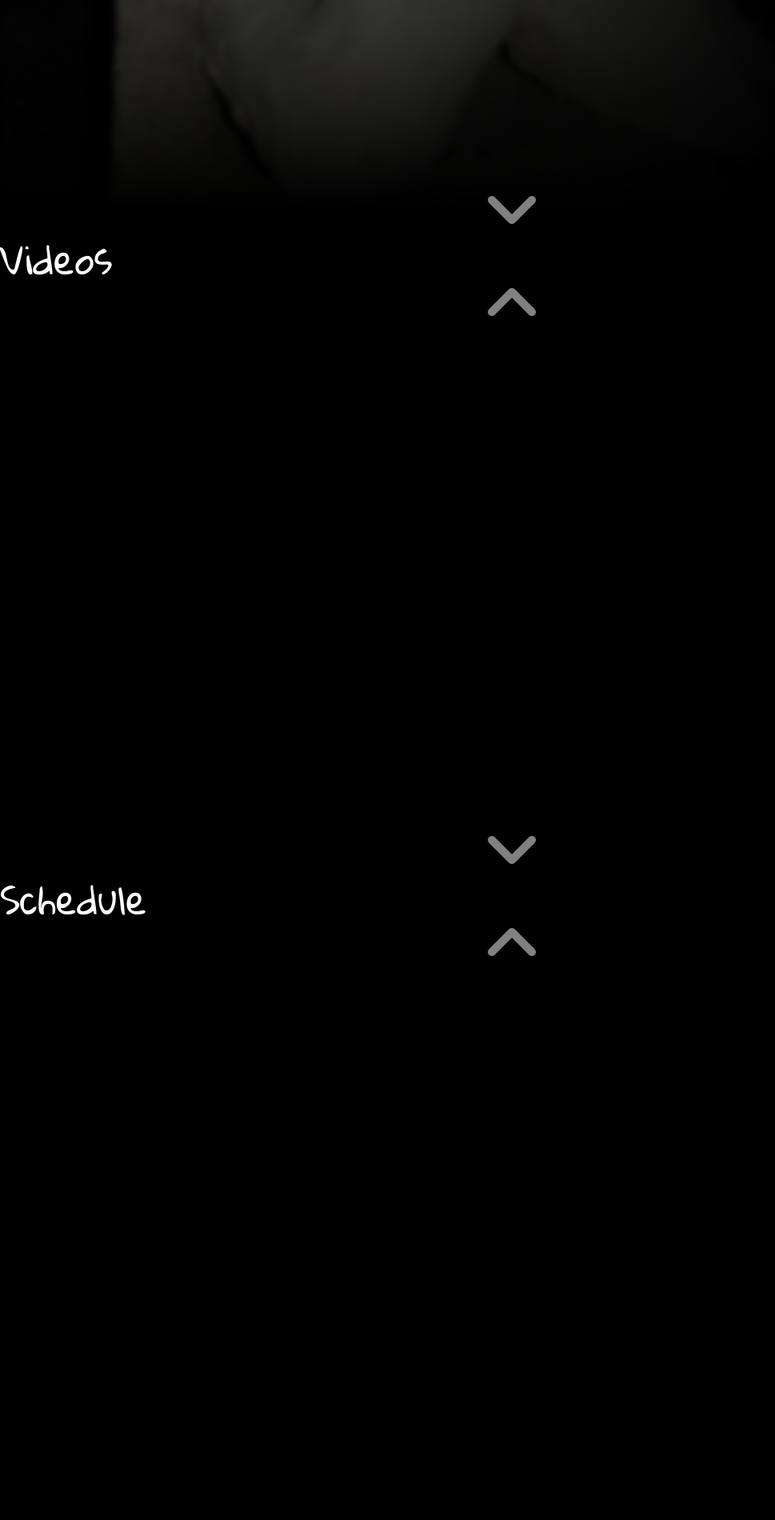
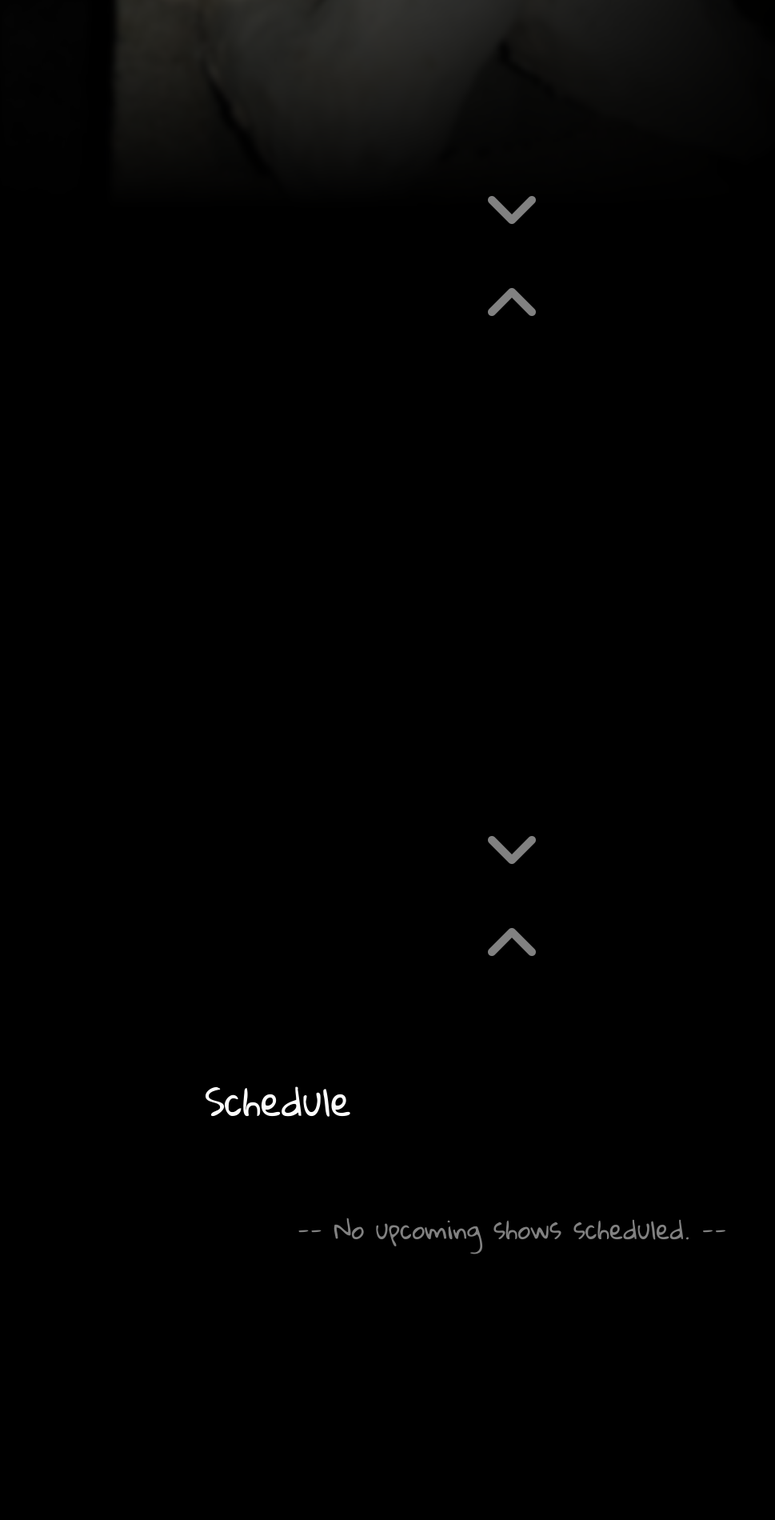
Before and after one commit to maffkipp/bogbody_v2, a PHP site: page /dist/index.html in a window 1280 px wide. Shown: the part 2400-4300 px from the top of the page at 80% size, without its empty margins (0-969 px from the left). Run offline with PHP 8.4, Linux system fonts and the light colour scheme; some libraries are stand-ins or nearby versions.

Commit message:
finished up site content, added animations and fixed sm footer

```diff
--- a/dist/index.html
+++ b/dist/index.html
@@ -35,7 +35,7 @@
             </p>
         </div>
         <iframe
-            class="animated fadeOutRight"
+            class="bandcamp-embed animated fadeOutRight"
             src="https://bandcamp.com/EmbeddedPlayer/album=1684609420/size=large/bgcol=333333/linkcol=ffffff/tracklist=false/transparent=true/"
             seamless>
             <a href="http://bogbody-band.bandcamp.com/album/bogbody-ep">
@@ -61,17 +61,32 @@
 
     <section id="videos" class="video-container full-height">
         <a class="arrow-link arrow-link-up" href="#about"><span class="fa fa-angle-up fa-5x"></span></a>
-        <h2 class="section-title">Videos</h2>
+        <div class="youtube-container animated fadeOutDown">
+            <h2 class="section-title">Videos</h2>
+            <iframe
+                width="560"
+                height="315"
+                src="https://www.youtube.com/embed/La-29zfy1sc"
+                frameborder="0"
+                gesture="media"
+                allow="encrypted-media"
+                allowfullscreen>
+            </iframe>
+        </div>
         <a class="arrow-link arrow-link-down" href="#schedule"><span class="fa fa-angle-down fa-5x"></span></a>
     </section>
 
     <section id="schedule" class="schedule-container full-height">
         <a class="arrow-link arrow-link-up" href="#videos"><span class="fa fa-angle-up fa-5x"></span></a>
-        <h2 class="section-title">Schedule</h2>
+        <div class="schedule-text-container">
+            <h2 class="section-title">Schedule</h2>
+            <p class="schedule-text">--  No upcoming shows scheduled.  --</p>
+        </div>
     </section>
 
     <footer>
-
+        <a class="sm-links" href="#"><span class="fa fa-facebook-official fa-2x"></span></a>
+        <a class="sm-links" href="#"><span class="fa fa-bandcamp fa-2x"></span></a>
     </footer>
 
     <script src="https://use.fontawesome.com/eca0d87e19.js"></script>
--- a/dist/style.css
+++ b/dist/style.css
@@ -68,7 +68,8 @@
   transition: color 200ms;
   position: absolute;
   width: 100%;
-  text-align: center; }
+  text-align: center;
+  z-index: 1; }
   .arrow-link:hover {
     color: #fdfdfd;
     transition: color 200ms; }
@@ -78,6 +79,19 @@
 
 .arrow-link-up {
   top: 5%; }
+
+footer {
+  position: fixed;
+  bottom: 10px;
+  right: 10px; }
+
+.sm-links {
+  margin: 10px;
+  color: #818181;
+  transition: color 200ms; }
+  .sm-links:hover {
+    color: #fdfdfd;
+    transition: color 200ms; }
 
 header {
   text-align: center;
@@ -151,7 +165,7 @@
   background-size: cover;
   filter: blur(4px); }
 
-iframe {
+.bandcamp-embed {
   width: 350px;
   height: 470px;
   padding: 10px;
@@ -196,5 +210,35 @@
   .about-text-container p {
     margin-right: 10%; }
 
-.videos-container {
-  display: flex; }
+.video-container {
+  display: flex;
+  flex-direction: column;
+  justify-content: center; }
+
+.youtube-container {
+  display: flex;
+  flex-direction: column;
+  align-self: center;
+  justify-content: center;
+  height: 50%; }
+  .youtube-container iframe {
+    margin-top: 20%; }
+
+.schedule-container {
+  display: flex;
+  flex-direction: column; }
+
+.schedule-text-container {
+  display: flex;
+  flex-direction: column;
+  justify-content: space-around;
+  align-items: flex-start;
+  align-self: center;
+  margin-top: 15%;
+  width: 60%;
+  height: 40%; }
+  .schedule-text-container .schedule-text {
+    align-self: center;
+    font-size: 2em;
+    font-family: "Gloria Hallelujah", sans-serif;
+    color: #818181; }
--- a/src/scss/_music.scss
+++ b/src/scss/_music.scss
@@ -24,7 +24,7 @@
     filter: blur(4px);
 }
 
-iframe {
+.bandcamp-embed {
     width: 350px;
     height: 470px;
     padding: 10px;
```
Also changed, not shown: src/js/animations.js (+13 -0 lines), src/scss/_base.scss (+17 -0 lines), src/scss/_schedule.scss (+22 -0 lines), src/scss/_videos.scss (+15 -1 lines), dist/bundle.js.
